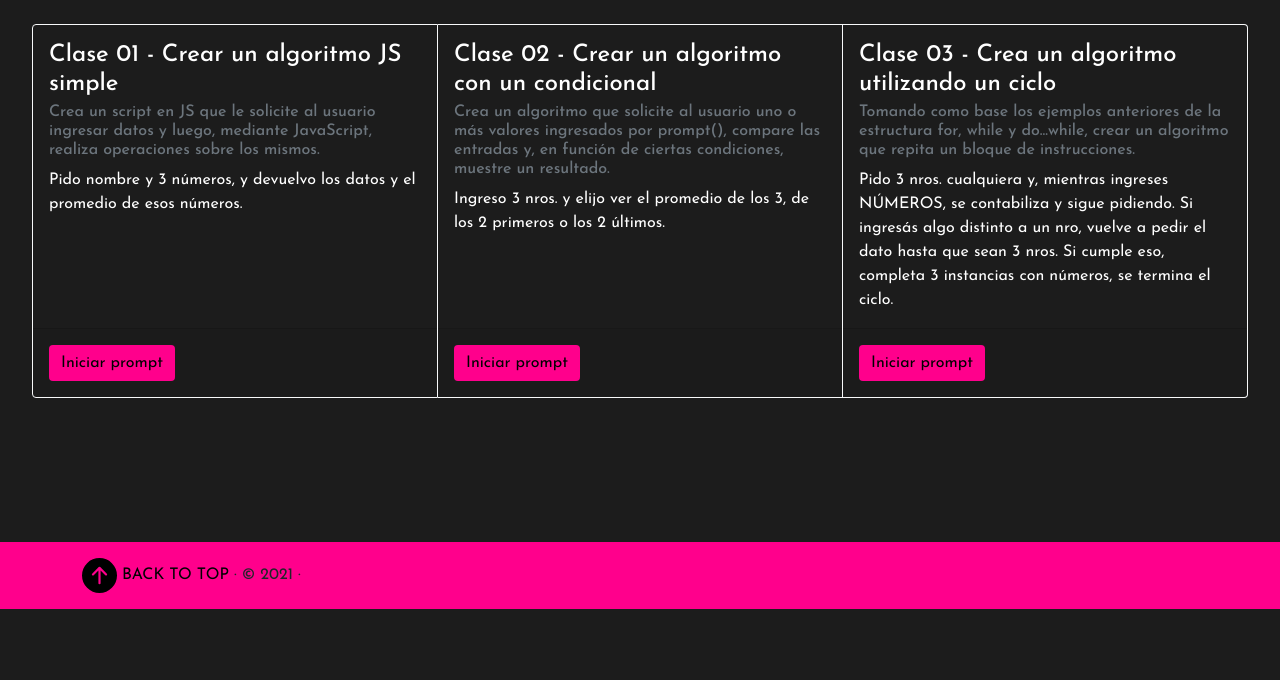
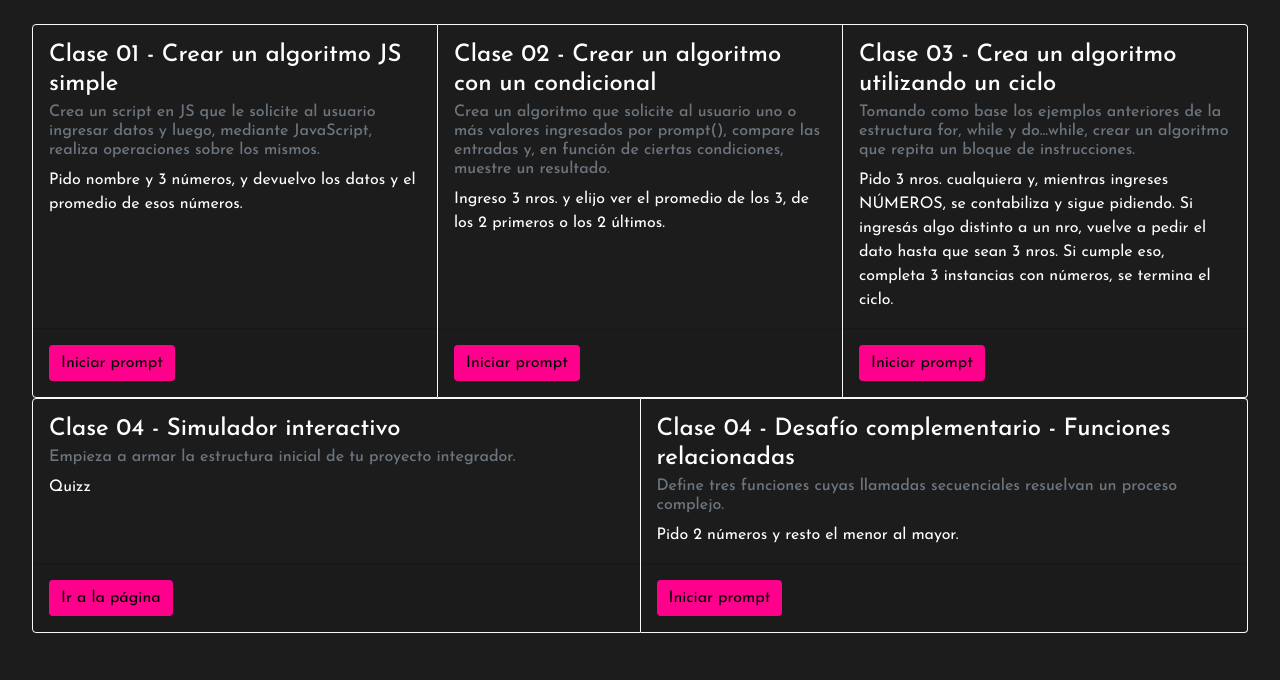
Before and after one commit to Pattomon/ch16850patjua, a plain HTML site: page index.html in a window 1280 px wide. Shown: the part 120-800 px from the top of the page. Drawn offline with nearby package versions, Linux system fonts and the light colour scheme.

Commit message:
update clase 04

```diff
--- a/assets/js/app.js
+++ b/assets/js/app.js
@@ -77,3 +77,41 @@ function claseTercera() {
         }
     }
 }
+
+
+//funciones relacionadas clase 04 - desafío complementario)
+function restar(num1, num2) {
+    if (num1 > num2) {
+        resta = num1 - num2
+    } else {
+        resta = num2 - num1;
+    }
+    return resta;
+}
+function noiguales(num1, num2) {
+    let resultadonuevo = true;
+    if (num1 == num2) {
+        resultadonuevo = false;
+    }
+    return resultadonuevo;
+}
+function claseCuartafuncionesrel() {
+    let pirUlo = prompt(`Decime tu nombre`);
+    do {
+        alert(`Ingresá 2 números y vamos a restar el menor al mayor.`);
+        let num1 = parseInt(prompt(`Ingresá un 1er número`));
+        let num2 = parseInt(prompt(`Ingresá un 2do número`));
+        if ((isNaN(num1)) || (isNaN(num2))) {
+            alert(`Hola ${pirUlo}.\nPor favor recordá ingresar solo números.`);
+        } else {
+            if (noiguales(num1, num2)) {
+                let resultadonuevo = restar(num1, num2);
+                alert(`Hola ${pirUlo}.\nEl resultado de la resta del nro menor al mayor es ${resultadonuevo}.`);
+            } else {
+                alert(`Hola ${pirUlo}.\nLos nros ingresados son iguales, por favor realizá los pasos de nuevo.`);
+            }
+        }
+    }
+    while (respuesta = prompt(`Ingrese 'y' para continuar o cualquier otra tecla para cancelar`) == "y");
+}
+//fin funciones relacionadas
--- a/index.html
+++ b/index.html
@@ -94,6 +94,35 @@
         </div>
       </div>
     </div>
+    <div class="card-group">
+      <div class="card border-light">
+        <div class="card-body">
+          <h4 class="card-title">Clase 04 - Simulador interactivo</h4>
+          <h6 class="card-subtitle mb-2 text-muted">Empieza a armar la estructura inicial de tu proyecto integrador.
+          </h6>
+          <p class="card-text">Quizz
+          </p>
+        </div>
+        <div class="card-footer">
+          <a href="./views/quizz.html" target="_blank" class="btn btn-secondary my-2">
+            Ir a la página
+          </a>
+        </div>
+      </div>
+      <div class="card border-light">
+        <div class="card-body">
+          <h4 class="card-title">Clase 04 - Desafío complementario - Funciones relacionadas</h4>
+          <h6 class="card-subtitle mb-2 text-muted">Define tres funciones cuyas llamadas secuenciales resuelvan un
+            proceso complejo.</h6>
+          <p class="card-text">Pido 2 números y resto el menor al mayor.</p>
+        </div>
+        <div class="card-footer">
+          <button id="clase04bis" onclick="claseCuartafuncionesrel()" type="button" class="btn btn-secondary my-2">
+            Iniciar prompt
+          </button>
+        </div>
+      </div>
+    </div>
   </main>
 
   <footer class="footer mt-auto p-3 text-dark">
```
